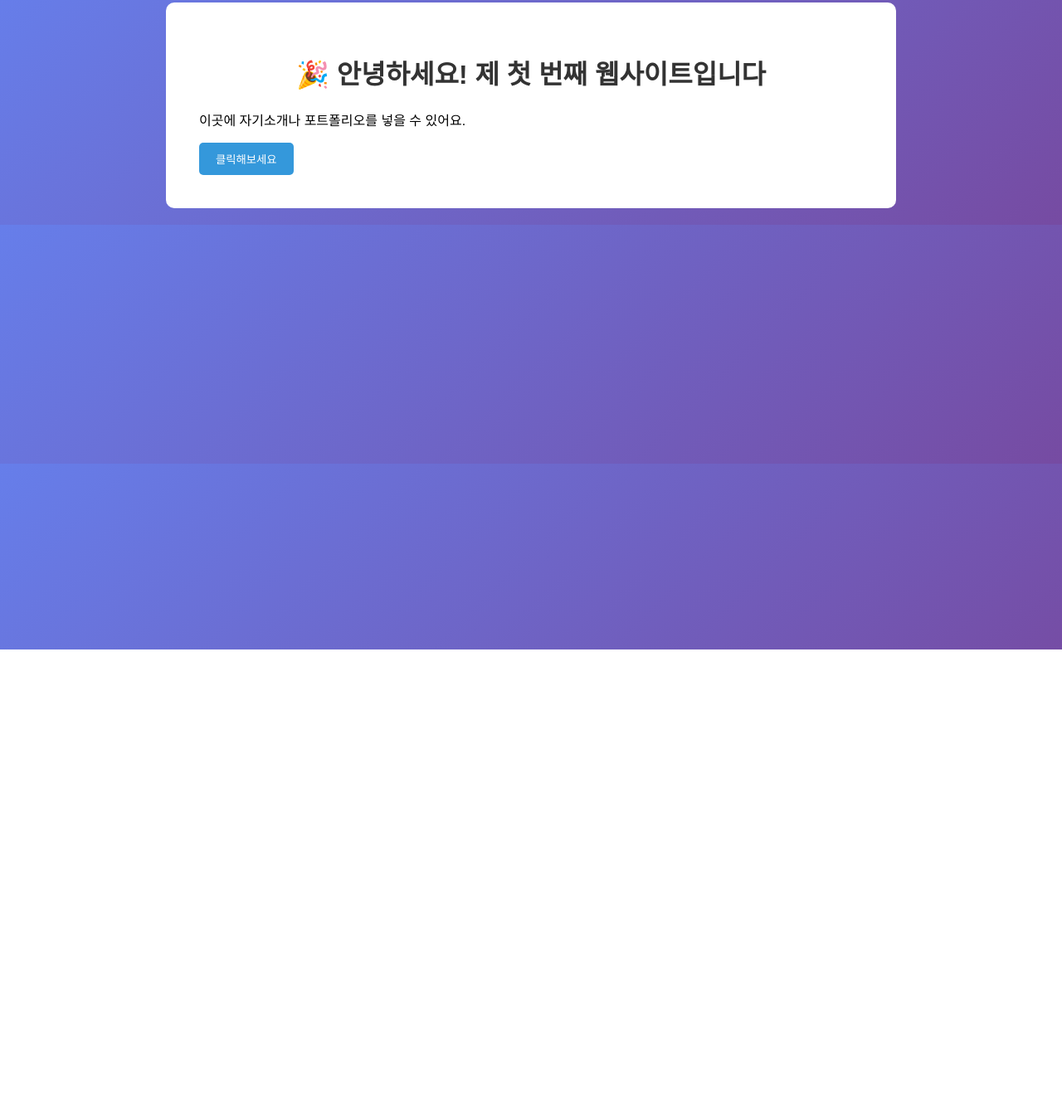
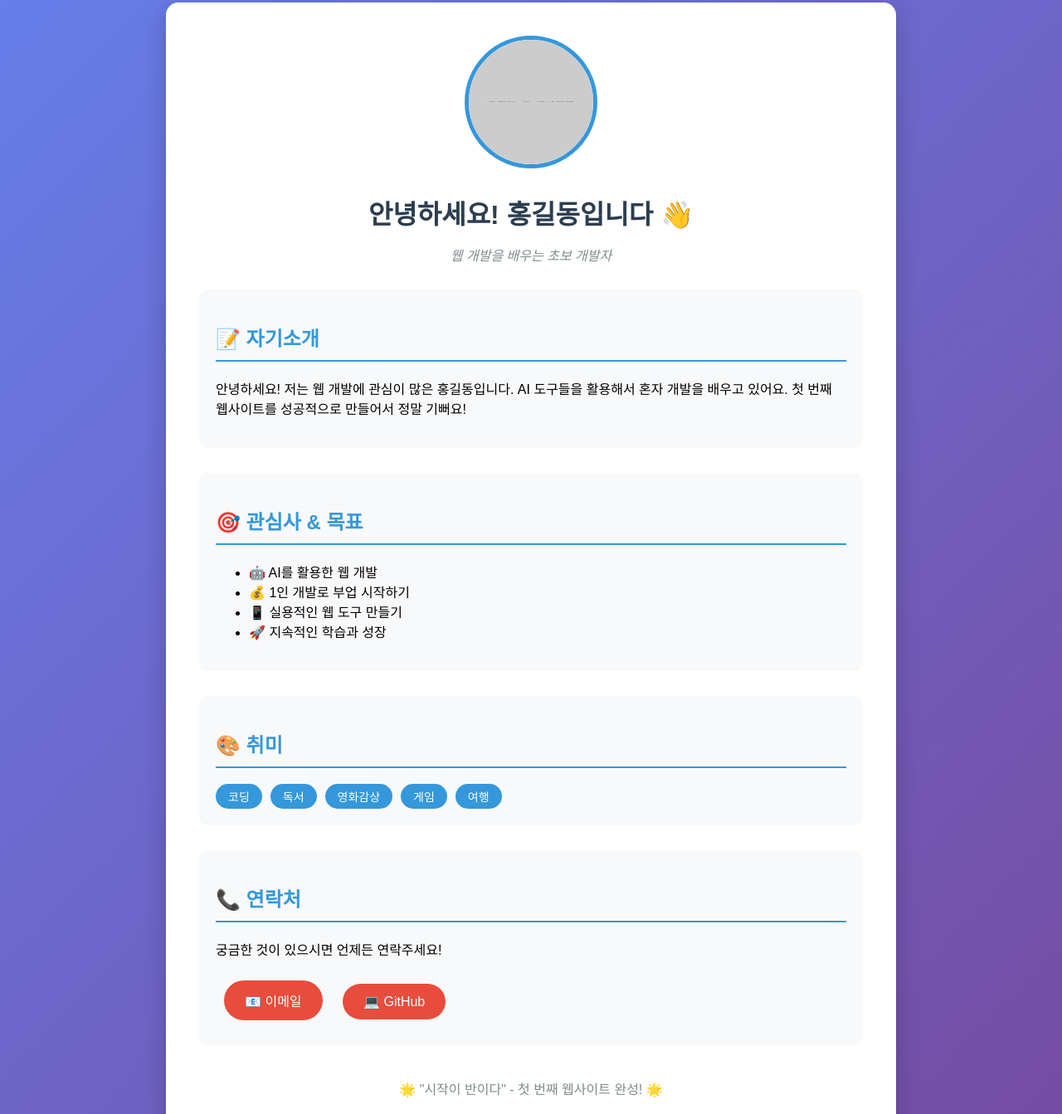
Before and after one commit to kt9191/my-first-web, a plain HTML site: page index.html in a window 1280 px wide. Shown: the part 17-1360 px from the top of the page at 83% size. Before the commit the page ends 800 px from the top, so only its background shows below. Drawn offline with Linux system fonts and the light colour scheme; placeholder pictures from the web are drawn by us.

Commit message:
Update index.html

```diff
--- a/index.html
+++ b/index.html
@@ -3,19 +3,127 @@
 <head>
     <meta charset="UTF-8">
     <meta name="viewport" content="width=device-width, initial-scale=1.0">
-    <title>내 첫 번째 웹사이트</title>
+    <title>홍길동 - 자기소개</title>
     <style>
-        body { font-family: Arial; margin: 0; padding: 20px; background: linear-gradient(135deg, #667eea 0%, #764ba2 100%); }
-        .container { max-width: 800px; margin: 0 auto; background: white; padding: 40px; border-radius: 10px; }
-        h1 { color: #333; text-align: center; }
-        .button { background: #3498db; color: white; padding: 10px 20px; border: none; border-radius: 5px; cursor: pointer; }
+        body {
+            font-family: 'Arial', sans-serif;
+            margin: 0;
+            padding: 20px;
+            background: linear-gradient(135deg, #667eea 0%, #764ba2 100%);
+            min-height: 100vh;
+        }
+        .container {
+            max-width: 800px;
+            margin: 0 auto;
+            background: white;
+            padding: 40px;
+            border-radius: 15px;
+            box-shadow: 0 10px 30px rgba(0,0,0,0.2);
+        }
+        .profile-img {
+            width: 150px;
+            height: 150px;
+            border-radius: 50%;
+            margin: 0 auto 30px;
+            display: block;
+            border: 5px solid #3498db;
+        }
+        h1 {
+            color: #2c3e50;
+            text-align: center;
+            margin-bottom: 10px;
+        }
+        .subtitle {
+            text-align: center;
+            color: #7f8c8d;
+            margin-bottom: 30px;
+            font-style: italic;
+        }
+        .section {
+            margin: 30px 0;
+            padding: 20px;
+            background: #f8f9fa;
+            border-radius: 10px;
+        }
+        .section h2 {
+            color: #3498db;
+            border-bottom: 2px solid #3498db;
+            padding-bottom: 10px;
+        }
+        .hobby-list {
+            display: flex;
+            gap: 10px;
+            flex-wrap: wrap;
+            margin-top: 15px;
+        }
+        .hobby-tag {
+            background: #3498db;
+            color: white;
+            padding: 5px 15px;
+            border-radius: 20px;
+            font-size: 14px;
+        }
+        .contact-btn {
+            display: inline-block;
+            background: #e74c3c;
+            color: white;
+            padding: 12px 25px;
+            text-decoration: none;
+            border-radius: 25px;
+            margin: 10px;
+            transition: background 0.3s;
+        }
+        .contact-btn:hover {
+            background: #c0392b;
+        }
     </style>
 </head>
 <body>
     <div class="container">
-        <h1>🎉 안녕하세요! 제 첫 번째 웹사이트입니다</h1>
-        <p>이곳에 자기소개나 포트폴리오를 넣을 수 있어요.</p>
-        <button class="button" onclick="alert('버튼이 작동해요!')">클릭해보세요</button>
+        <!-- 프로필 사진 (임시로 아바타 사용) -->
+        <img src="https://via.placeholder.com/150/3498db/ffffff?text=나" class="profile-img" alt="프로필 사진">
+
+        <h1>안녕하세요! 홍길동입니다 👋</h1>
+        <p class="subtitle">웹 개발을 배우는 초보 개발자</p>
+
+        <div class="section">
+            <h2>📝 자기소개</h2>
+            <p>안녕하세요! 저는 웹 개발에 관심이 많은 홍길동입니다.
+            AI 도구들을 활용해서 혼자 개발을 배우고 있어요.
+            첫 번째 웹사이트를 성공적으로 만들어서 정말 기뻐요!</p>
+        </div>
+
+        <div class="section">
+            <h2>🎯 관심사 & 목표</h2>
+            <ul>
+                <li>🤖 AI를 활용한 웹 개발</li>
+                <li>💰 1인 개발로 부업 시작하기</li>
+                <li>📱 실용적인 웹 도구 만들기</li>
+                <li>🚀 지속적인 학습과 성장</li>
+            </ul>
+        </div>
+
+        <div class="section">
+            <h2>🎨 취미</h2>
+            <div class="hobby-list">
+                <span class="hobby-tag">코딩</span>
+                <span class="hobby-tag">독서</span>
+                <span class="hobby-tag">영화감상</span>
+                <span class="hobby-tag">게임</span>
+                <span class="hobby-tag">여행</span>
+            </div>
+        </div>
+
+        <div class="section">
+            <h2>📞 연락처</h2>
+            <p>궁금한 것이 있으시면 언제든 연락주세요!</p>
+            <a href="mailto:your-email@gmail.com" class="contact-btn">📧 이메일</a>
+            <a href="https://github.com/당신계정" class="contact-btn">💻 GitHub</a>
+        </div>
+
+        <div style="text-align: center; margin-top: 40px; color: #7f8c8d;">
+            <p>🌟 "시작이 반이다" - 첫 번째 웹사이트 완성! 🌟</p>
+        </div>
     </div>
 </body>
 </html>
```
